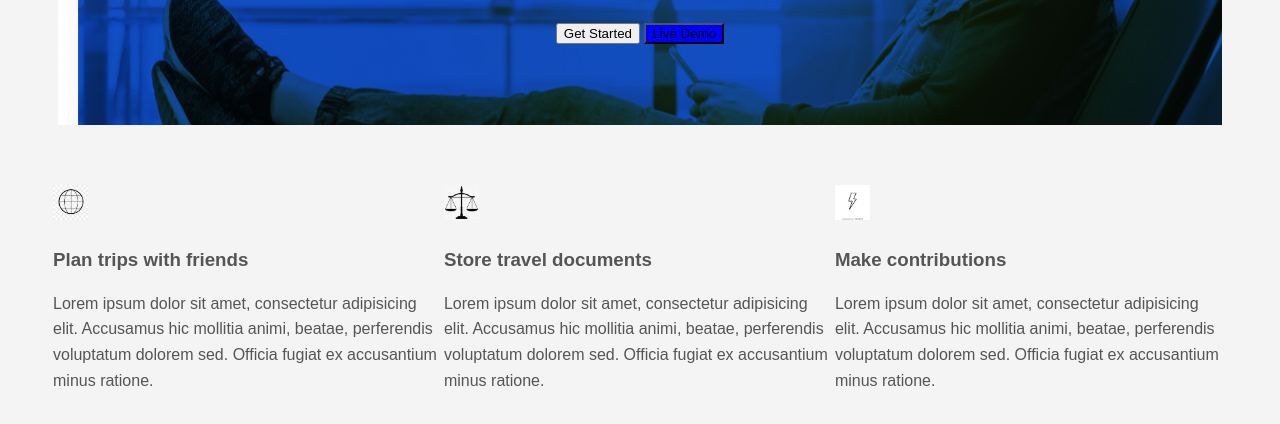
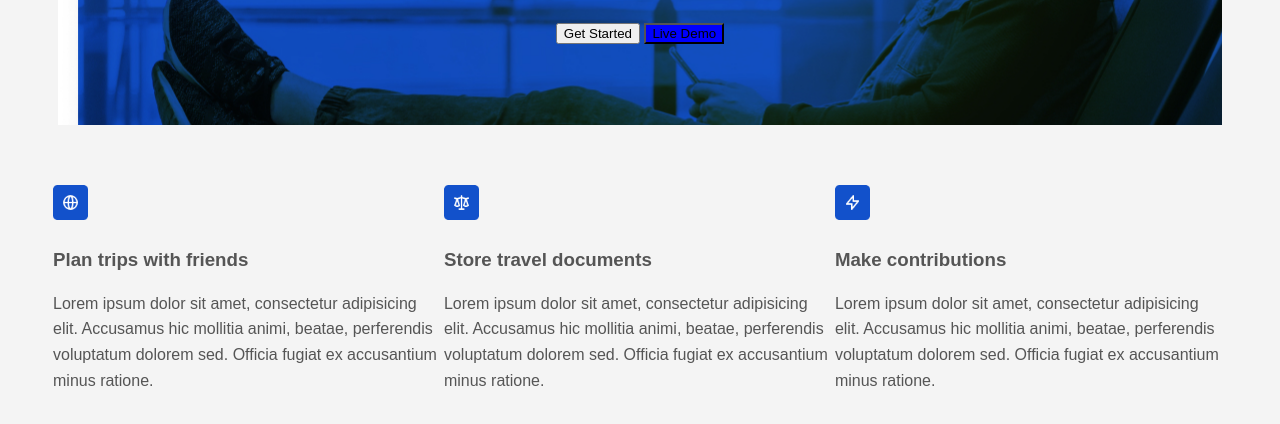
Before and after one commit to Obumbillions/Travela, a plain HTML site: page index.html in a window 1280 px wide. Shown: the part 330-754 px from the top of the page. Drawn offline with Linux system fonts and the light colour scheme.

Commit message:
LOGO UPDATE

```diff
--- a/index.html
+++ b/index.html
@@ -39,7 +39,7 @@
     <div class="container">
        <div id="block1">
          <div>
-            <img src= "Images/browser.png" width="35px" height="35px">
+            <img src= "Images/globe.png" width="35px" height="35px">
         </div>
         <h3>Plan trips with friends</h3>
         <p>Lorem ipsum dolor sit amet,
@@ -52,7 +52,7 @@
 
       <div id= "block2">
           <div>
-            <img src= "Images/scale of justice.png" width="35px" height="35px">
+            <img src= "Images/scales.png" width="35px" height="35px">
         </div>
         <h3>Store travel documents</h3>
         <p>Lorem ipsum dolor sit amet,
@@ -64,7 +64,7 @@
      </div>
     <div id= "block3">
         <div>
-            <img src= "Images/Bolt.png" width="35px" height="35px">
+            <img src= "Images/charge.png" width="35px" height="35px">
         </div>
         <h3>Make contributions</h3>
     <p>Lorem ipsum dolor sit amet,
```
Also changed, not shown: Images/charge.png (added), Images/globe.png (added), Images/scales.png (added).
